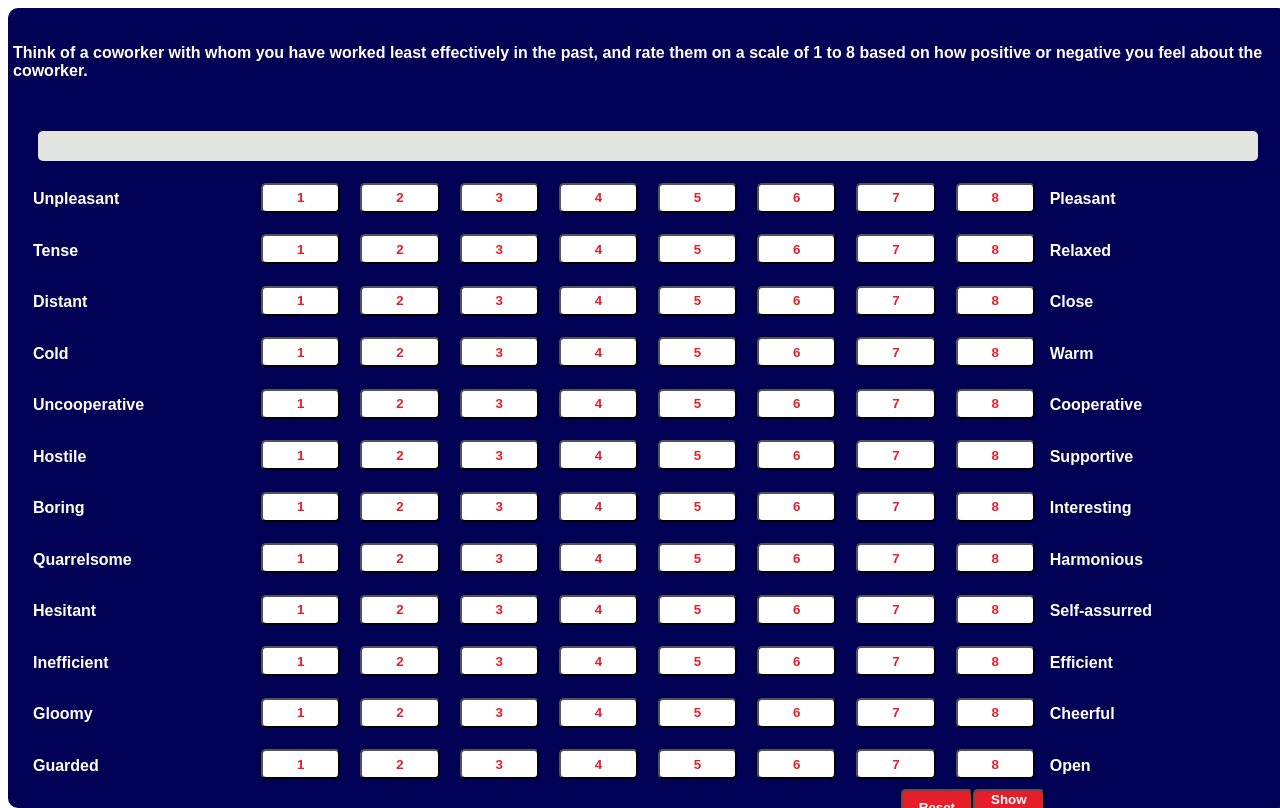
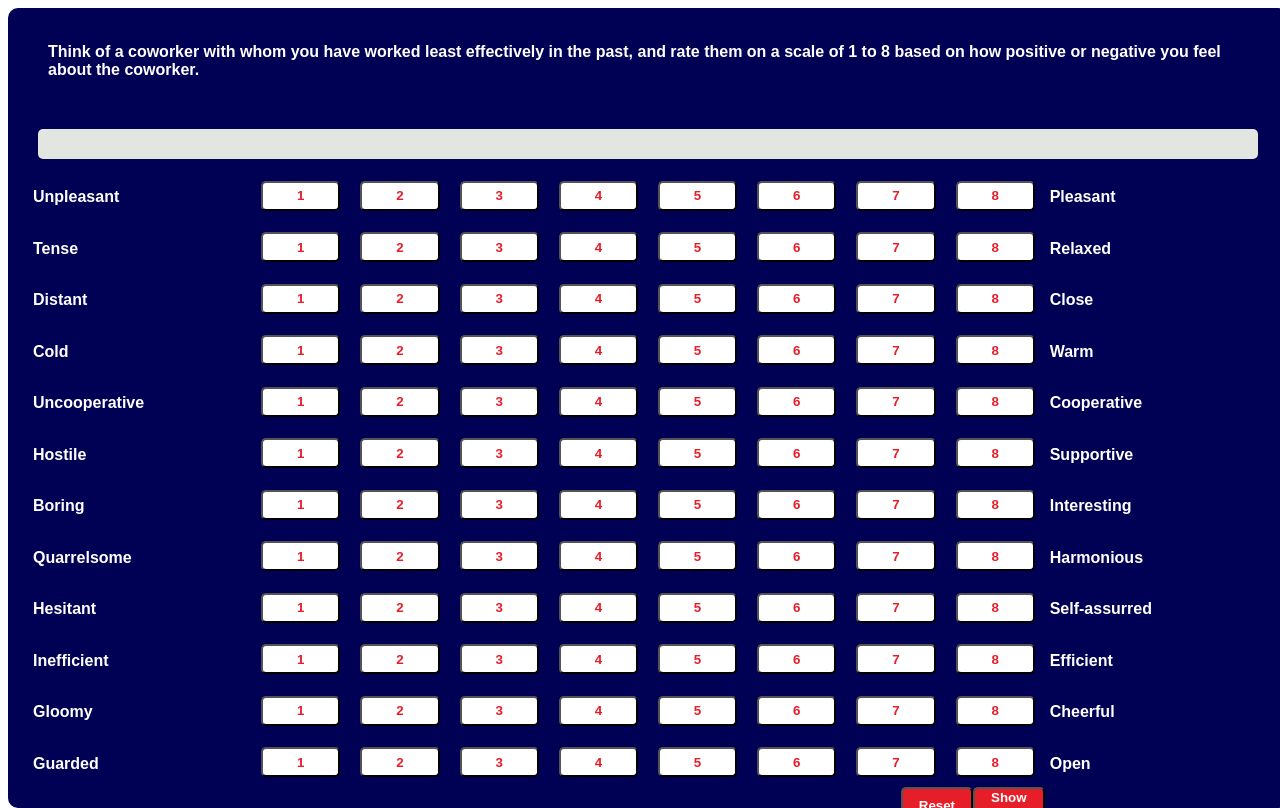
Before and after one commit to lengtvan/LPC_Scale_Test, a plain HTML site: page index.html in a window 1280 px wide. Drawn offline with Linux system fonts and the light colour scheme.

Commit message:
Update index.html

```diff
--- a/index.html
+++ b/index.html
@@ -11,10 +11,10 @@
 
 <body>
     <div id="calculator">
-
+      <div class="row">
                 <div style="color: #fff; font-family: Arial, Helvetica, sans-serif; font-size:12pt;margin-top: 15px;padding:5px;margin-right: 15px; margin left: 15px;">
-                    <p>Think of a coworker with whom you have worked least effectively in the past, and rate them on a scale of 1 to 8 based on how positive or negative you feel about the coworker.</p>
-                </div>
+                    <p style="margin:15px">Think of a coworker with whom you have worked least effectively in the past, and rate them on a scale of 1 to 8 based on how positive or negative you feel about the coworker.</p>
+                </div></div>
         <div id="display"></div>
         <div id="container2">
 
```
